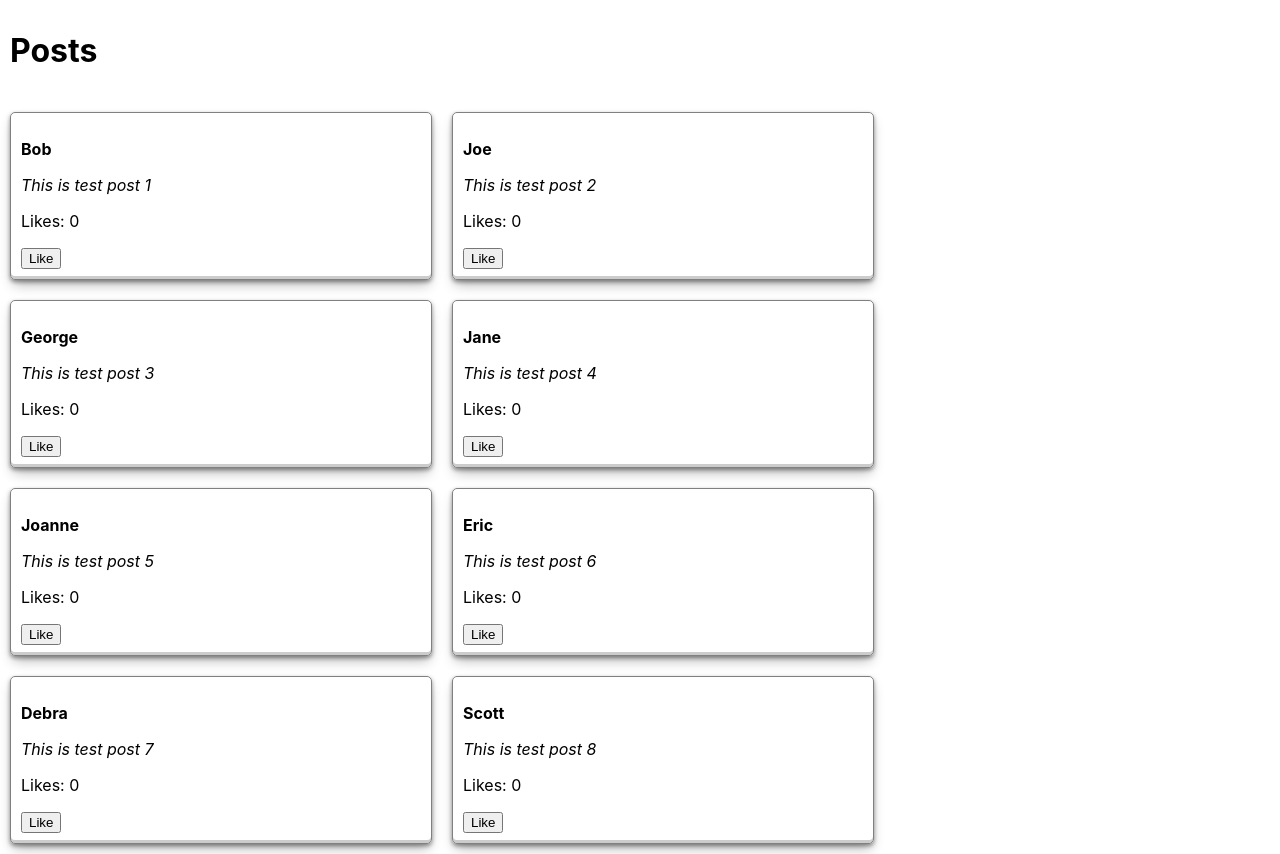
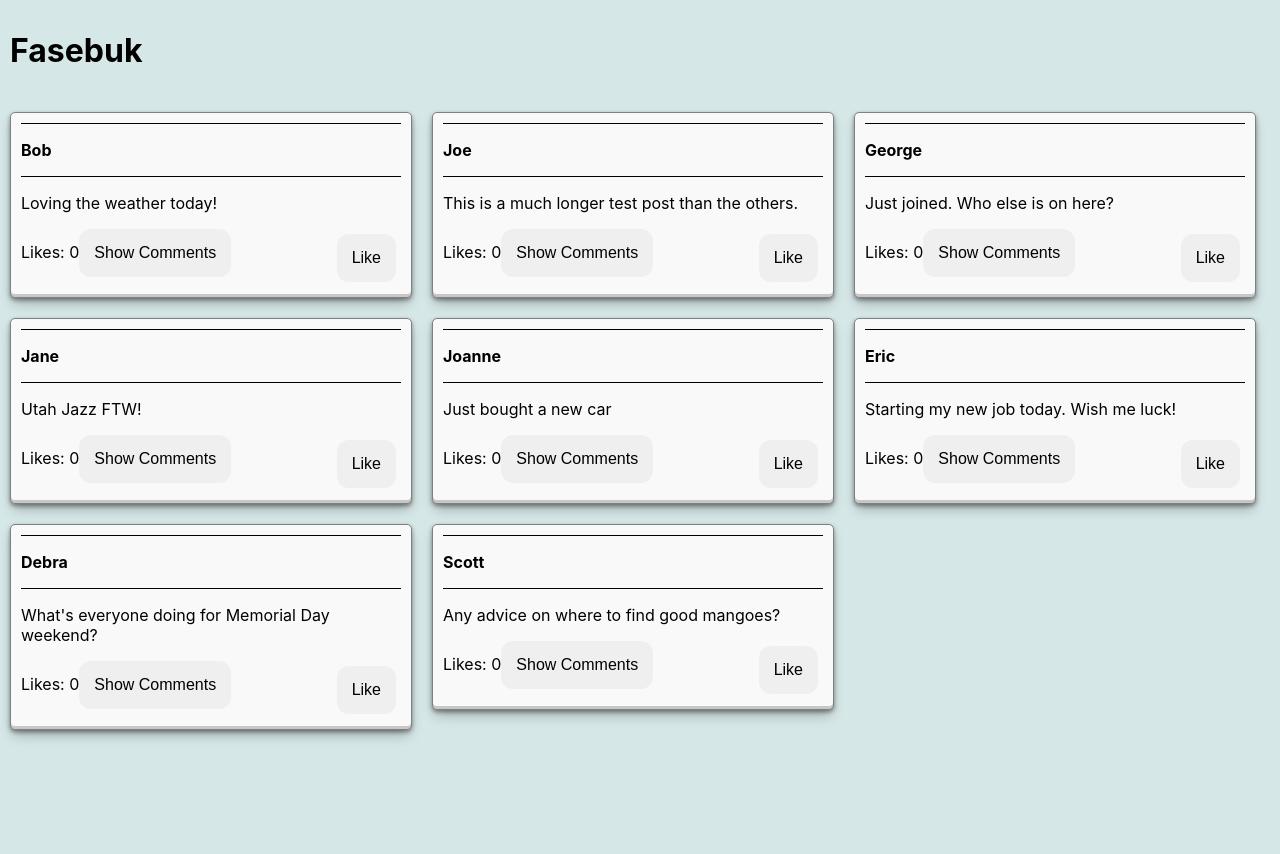
Before and after one commit to Colby-Patterson/fasebuk, a React (Create React App) app: page / in a window 1280 px wide. After the commit the page ends 800 px from the top, so only its background shows below. Built offline with nearby package versions, Linux system fonts and the light colour scheme.

Commit message:
Working on adding comments

```diff
--- a/src/App.css
+++ b/src/App.css
@@ -1,6 +1,11 @@
+body{
+  background-color: #d6e7e7;
+}
+
 .container {
+  background-color: #f9f9f9;
   display: inline-flex;
-  width: 400px;
+  width: 380px;
   box-shadow: rgba(0, 0, 0, 0.4) 0px 2px 4px, rgba(0, 0, 0, 0.3) 0px 7px 13px -3px, rgba(0, 0, 0, 0.2) 0px -3px 0px inset;
   padding: 10px;
   margin: 10px;
@@ -11,3 +16,35 @@
 h1 {
   padding: 10px;
 }
+
+.userName {
+  border-top: 1px solid black;
+  border-bottom: 1px solid black;
+  width: 380px;
+}
+
+.likeButton {
+  float: right;
+  border: none;
+  border-radius: 12px;
+  margin: 5px;
+  padding: 15px;
+  text-decoration: none;
+  font-size: 16px;
+}
+
+.commentDiv {
+  display: inline;
+}
+
+.commentButton {
+  border: none;
+  border-radius: 12px;
+  padding: 15px;
+  text-decoration: none;
+  font-size: 16px;
+}
+
+.inline {
+  display: inline
+}
--- a/src/App.js
+++ b/src/App.js
@@ -2,27 +2,27 @@ import './App.css';
 import Post from "./Post";
 
 let users = [
-  {id:1, name:"Bob", post:"This is test post 1", initialLikes: 0},
-  {id:2, name:"Joe", post:"This is test post 2", initialLikes: 0},
-  {id:3, name:"George", post:"This is test post 3", initialLikes: 0},
-  {id:4, name:"Jane", post:"This is test post 4", initialLikes: 0},
-  {id:5, name:"Joanne", post:"This is test post 5", initialLikes: 0},
-  {id:6, name:"Eric", post:"This is test post 6", initialLikes: 0},
-  {id:7, name:"Debra", post:"This is test post 7", initialLikes: 0},
-  {id:8, name:"Scott", post:"This is test post 8", initialLikes: 0},
+  {id:1, name:"Bob", post:"Loving the weather today!", initialLikes: 0, comments: ['This is comment 1', 'This is comment 2']},
+  {id:2, name:"Joe", post:"This is a much longer test post than the others.", initialLikes: 0},
+  {id:3, name:"George", post:"Just joined. Who else is on here?", initialLikes: 0},
+  {id:4, name:"Jane", post:"Utah Jazz FTW!", initialLikes: 0},
+  {id:5, name:"Joanne", post:"Just bought a new car", initialLikes: 0},
+  {id:6, name:"Eric", post:"Starting my new job today. Wish me luck!", initialLikes: 0},
+  {id:7, name:"Debra", post:"What's everyone doing for Memorial Day weekend?", initialLikes: 0},
+  {id:8, name:"Scott", post:"Any advice on where to find good mangoes?", initialLikes: 0},
 ]
 
 function App() {
   const renderPosts = ()=>{
     return users.map((user)=>{
-      return <Post key={user.id} name={user.name} post={user.post} likes={user.initialLikes} />
+      return <Post key={user.id} name={user.name} post={user.post} likes={user.initialLikes} comments={user.comments} />
     })
 }
 
 
   return (
     <>
-      <h1>Posts</h1>
+      <h1>Fasebuk</h1>
       {renderPosts()}
     </>
   );
--- a/src/Post.js
+++ b/src/Post.js
@@ -1,5 +1,6 @@
 import React, { useState } from "react";
 const Post = (props) => {
+  let [showComments, setShowComments] = useState(false);
   let [likes, setLikes] = useState(props.initialLikes || 0);
   const like = () => {
     setLikes(likes + 1)
@@ -8,10 +9,22 @@ const Post = (props) => {
   return (
     <div className="container">
       <div>
-        <strong><p>{props.name}</p></strong>
-        <i><p>{props.post}</p></i>
-        <p>Likes: {likes}</p>
-        <button onClick={like}>Like</button>
+        <div className="userName">
+          <strong><p>{props.name}</p></strong>
+        </div>
+        <p>{props.post}</p>
+        <p className="inline">Likes: {likes}</p>
+        <button className="likeButton" onClick={like}>Like</button>
+        <div className="commentDiv">
+          <button className="commentButton"
+            onClick={() => {
+              setShowComments(!showComments);
+            }}
+          >
+            {showComments ? 'Hide Comments':'Show Comments'}
+            </button>
+            {showComments && <p>{props.comments}</p>}
+        </div>
       </div>
     </div>
   )
```
